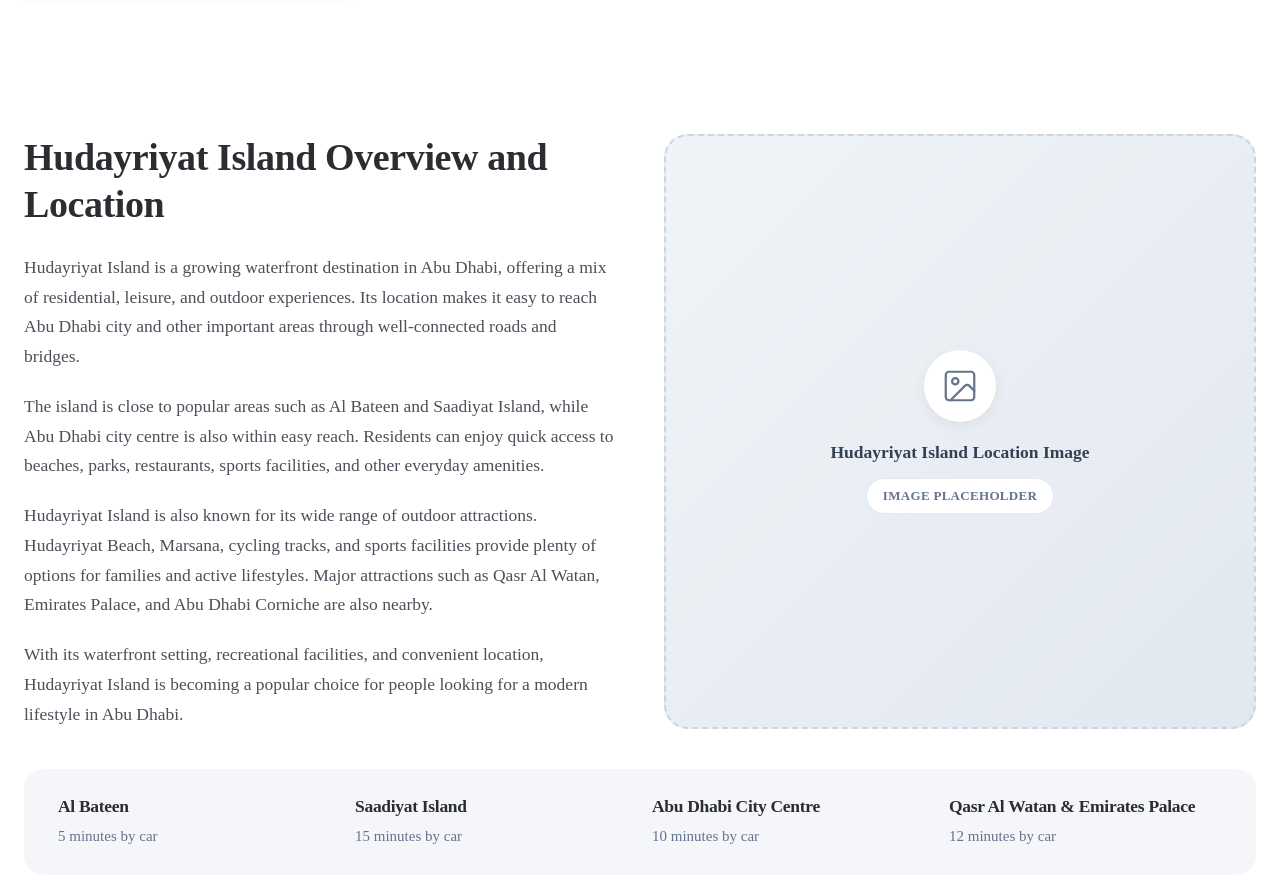
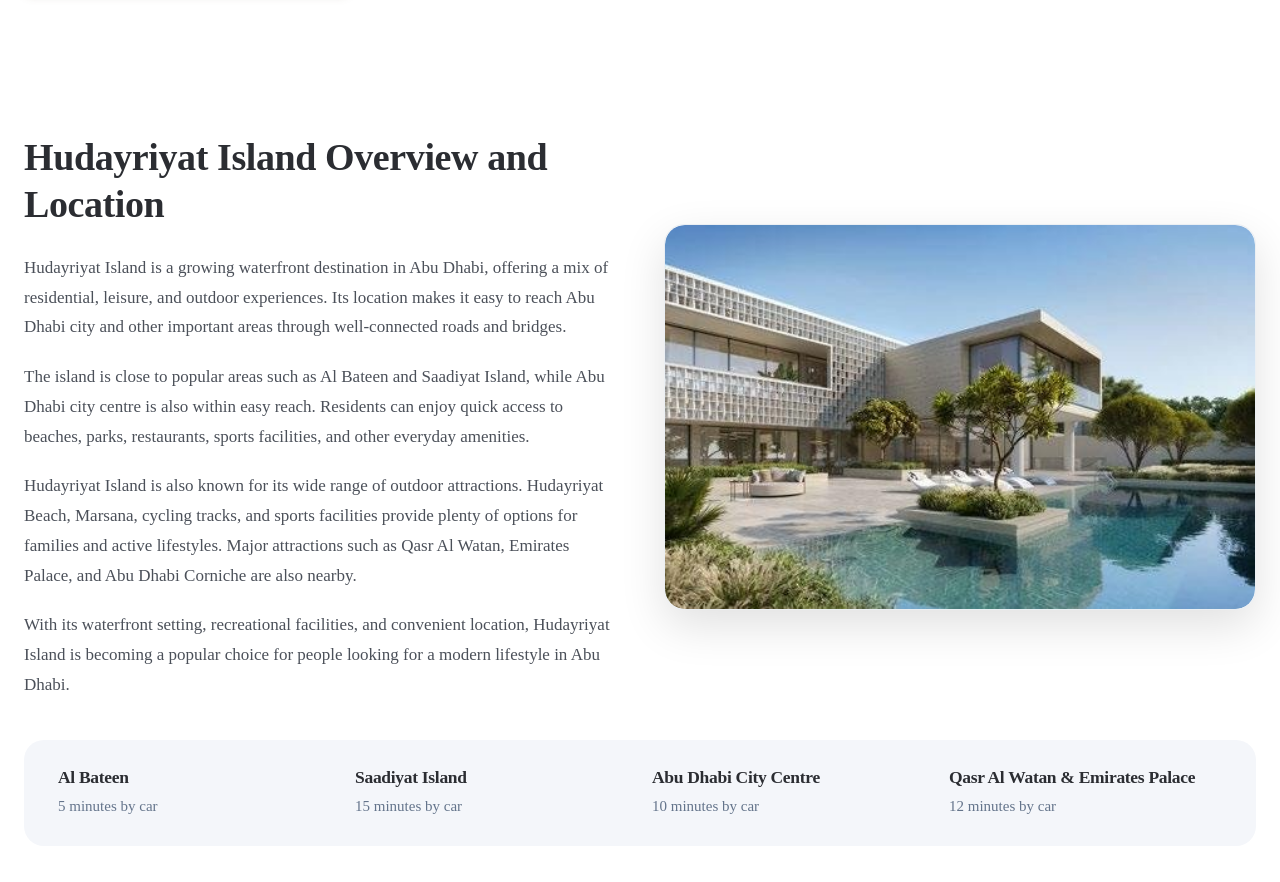
Before and after one commit to bisma794/hudayriyat-island, a Next.js app: page / in a window 1280 px wide. Shown: the part 6340-7222 px from the top of the page. Built offline with nearby package versions, Linux system fonts and the light colour scheme.

Commit message:
Upload full uncropped villa pool image to Overview and Location section on home page

```diff
--- a/src/components/OverviewLocation.module.css
+++ b/src/components/OverviewLocation.module.css
@@ -7,7 +7,7 @@
   display: grid;
   grid-template-columns: 1fr 1fr;
   gap: 48px;
-  align-items: stretch;
+  align-items: center;
   margin-bottom: 40px;
 }
 
@@ -34,77 +34,44 @@
 }
 
 .paragraphs p {
-  font-size: 17.5px;
-  line-height: 1.7;
+  font-size: 17px;
+  line-height: 1.75;
   color: #4b5059;
   margin: 0;
 }
 
-/* Right Column (Placeholder Image Box) */
+/* Right Column (Full Picture Card) */
 .rightCol {
   width: 100%;
   display: flex;
+  align-items: center;
+  justify-content: center;
 }
 
-.imagePlaceholderCard {
+.imageCard {
   width: 100%;
-  min-height: 480px;
-  height: 100%;
-  border-radius: 24px;
-  background: linear-gradient(135deg, #f0f4f8 0%, #e2e8f0 100%);
-  border: 2px dashed #cbd5e1;
+  border-radius: 20px;
+  overflow: hidden;
+  box-shadow: 0 16px 45px rgba(0, 0, 0, 0.12);
+  background: #ffffff;
+  border: 1px solid #ebeff3;
   display: flex;
   align-items: center;
   justify-content: center;
-  padding: 30px;
-  box-sizing: border-box;
-  transition: all 0.3s ease;
-  position: relative;
-  overflow: hidden;
+  transition: transform 0.3s ease, box-shadow 0.3s ease;
 }
 
-.imagePlaceholderCard:hover {
-  border-color: var(--color-primary, #856d52);
-  box-shadow: 0 10px 30px rgba(0, 0, 0, 0.05);
+.imageCard:hover {
+  transform: translateY(-2px);
+  box-shadow: 0 20px 50px rgba(0, 0, 0, 0.16);
 }
 
-.placeholderInner {
-  display: flex;
-  flex-direction: column;
-  align-items: center;
-  text-align: center;
-  gap: 12px;
-}
-
-.iconCircle {
-  width: 72px;
-  height: 72px;
-  border-radius: 50%;
-  background-color: #ffffff;
-  color: #64748b;
-  display: flex;
-  align-items: center;
-  justify-content: center;
-  box-shadow: 0 4px 14px rgba(0, 0, 0, 0.06);
-}
-
-.placeholderLabel {
-  font-size: 17.5px;
-  font-weight: 600;
-  color: #334155;
-  margin-top: 4px;
-}
-
-.placeholderBadge {
-  font-size: 13px;
-  font-weight: 600;
-  color: #64748b;
-  background-color: #ffffff;
-  padding: 6px 16px;
+.overviewImage {
+  width: 100%;
+  height: auto;
+  display: block;
+  object-fit: contain;
   border-radius: 20px;
-  border: 1px solid #e2e8f0;
-  letter-spacing: 0.3px;
-  text-transform: uppercase;
 }
 
 /* Location Highlights Bar */
@@ -148,10 +115,6 @@
     font-size: 30px;
   }
 
-  .imagePlaceholderCard {
-    min-height: 380px;
-  }
-
   .locationBar {
     grid-template-columns: repeat(2, 1fr);
     padding: 20px 24px;
@@ -177,9 +140,12 @@
     font-size: 14.5px;
   }
 
-  .imagePlaceholderCard {
-    min-height: 300px;
-    border-radius: 18px;
+  .imageCard {
+    border-radius: 16px;
+  }
+
+  .overviewImage {
+    border-radius: 16px;
   }
 
   .locationBar {
--- a/src/components/OverviewLocation.tsx
+++ b/src/components/OverviewLocation.tsx
@@ -1,5 +1,5 @@
 import React from "react";
-import { Image as ImageIcon } from "lucide-react";
+import Image from "next/image";
 import styles from "./OverviewLocation.module.css";
 
 const keyLocations = [
@@ -53,18 +53,17 @@ export default function OverviewLocation() {
             </div>
           </div>
 
-          {/* Right Column: Placeholder Image Box */}
+          {/* Right Column: Full Picture (No Zoom, No Crop) */}
           <div className={styles.rightCol}>
-            <div className={styles.imagePlaceholderCard}>
-              <div className={styles.placeholderInner}>
-                <div className={styles.iconCircle}>
-                  <ImageIcon size={38} strokeWidth={1.4} />
-                </div>
-                <span className={styles.placeholderLabel}>
-                  Hudayriyat Island Location Image
-                </span>
-                <span className={styles.placeholderBadge}>Image Placeholder</span>
-              </div>
+            <div className={styles.imageCard}>
+              <Image
+                src="/images/hudayriyat-overview.jpg"
+                alt="Hudayriyat Island Overview and Luxury Villas"
+                width={800}
+                height={535}
+                className={styles.overviewImage}
+                priority
+              />
             </div>
           </div>
         </div>
```
Also changed, not shown: public/images/hudayriyat-overview.jpg (added).
